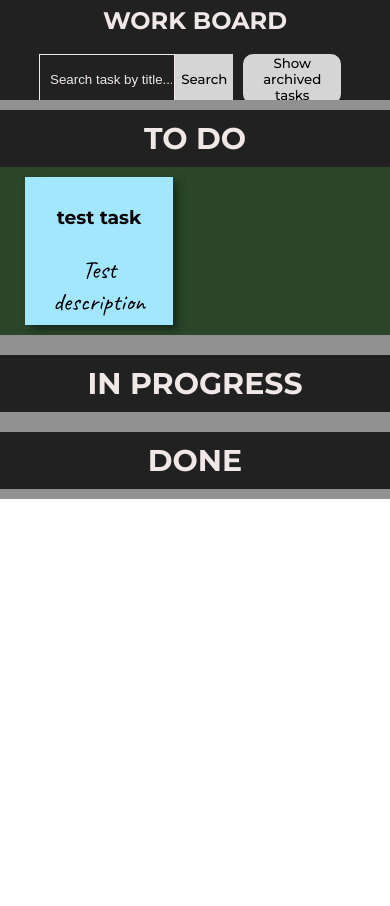
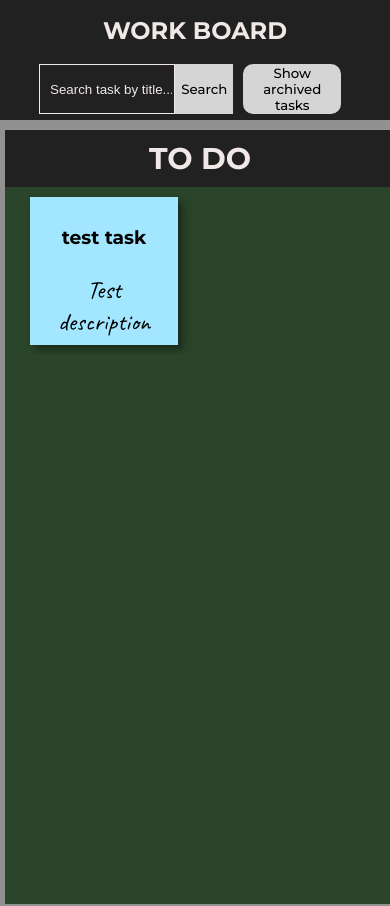
Before and after one commit to kattycreates/work-board, a React (Create React App) app: page / in a window 390 px wide. Shown: the top 906 px of the page. Before the commit the page ends 844 px from the top, so only its background shows below. Built offline with nearby package versions, Linux system fonts and the light colour scheme.

Commit message:
third commit

```diff
--- a/src/components/board/board.css
+++ b/src/components/board/board.css
@@ -4,7 +4,7 @@
     flex-direction: column;
     justify-content: flex-start;
     align-items:center ;
-    margin: 10px;
+    margin: 10px 5px;
     background-color: var(--primary-color);
     height: calc(100vh - 70px);
     overflow: hidden;
--- a/src/components/boards/boards.css
+++ b/src/components/boards/boards.css
@@ -60,7 +60,15 @@
 
 @media screen and (max-width:700px){
     .boards{
-        flex-direction: column;
+        display: block;
+    }
+    .task-input{
+        width: 250px;
+        height: 250px;
+        left: 50%;
+        top: 15%;
+        transform: translate(-50%,-50%);
+        z-index: 999;
     }
 
 }
--- a/src/components/header/header.css
+++ b/src/components/header/header.css
@@ -66,5 +66,7 @@
     .search-wrapper{
         width: 80%;
     }
-
+    .header{
+        height: 120px;
+    }
 }
```
